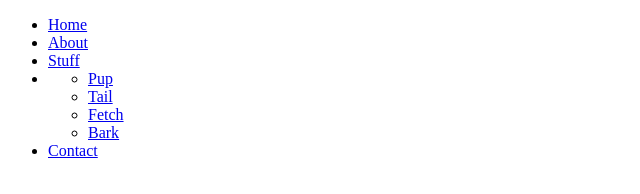
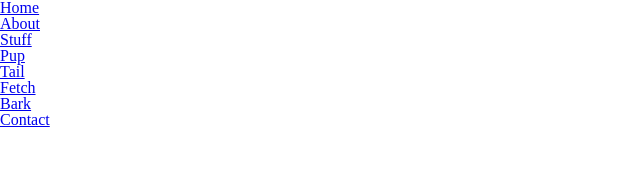
Before and after one commit to camilaisabel8/imd2web2week2, a plain HTML site: page index.html in a window 1280 px wide. Shown: the whole page, without its empty margins (0-640 px from the left). Drawn offline with Linux system fonts and the light colour scheme.

Commit message:
css reset

```diff
--- a/index.html
+++ b/index.html
@@ -3,6 +3,7 @@
 <head>
     <meta charset="UTF-8">
     <meta name="viewport" content="width=device-width, initial-scale=1.0">
+    <link rel="stylesheet" href="styles/styles.css">
     <title>Week 2 flex & grid</title>
 </head>
 <body>
--- /dev/null
+++ b/styles/styles.css
@@ -0,0 +1,53 @@
+/* http://meyerweb.com/eric/tools/css/reset/
+   v2.0 | 20110126
+   License: none (public domain)
+*/
+
+html, body, div, span, applet, object, iframe,
+h1, h2, h3, h4, h5, h6, p, blockquote, pre,
+a, abbr, acronym, address, big, cite, code,
+del, dfn, em, img, ins, kbd, q, s, samp,
+small, strike, strong, sub, sup, tt, var,
+b, u, i, center,
+dl, dt, dd, ol, ul, li,
+fieldset, form, label, legend,
+table, caption, tbody, tfoot, thead, tr, th, td,
+article, aside, canvas, details, embed,
+figure, figcaption, footer, header, hgroup,
+menu, nav, output, ruby, section, summary,
+time, mark, audio, video {
+    margin: 0;
+    padding: 0;
+    border: 0;
+    font-size: 100%;
+    font: inherit;
+    vertical-align: baseline;
+}
+
+article, aside, details, figcaption, figure,
+footer, header, hgroup, menu, nav, section {
+    display: block;
+}
+
+body {
+    line-height: 1;
+}
+
+ol, ul {
+    list-style: none;
+}
+
+blockquote, q {
+    quotes: none;
+}
+
+blockquote:before, blockquote:after,
+q:before, q:after {
+    content: '';
+    content: none;
+}
+
+table {
+    border-collapse: collapse;
+    border-spacing: 0;
+}
```
